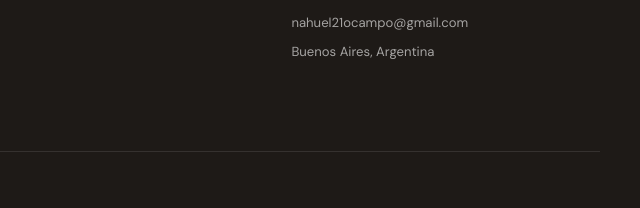
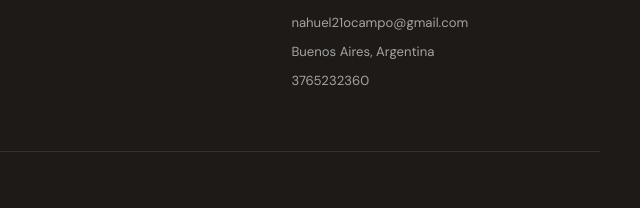
Before and after one commit to nahuocampo22/velour-perfumeria, a website: page public/index.html in a window 1280 px wide. Shown: the part 3809-4017 px from the top of the page, 640-1280 px from the left. Drawn offline with nearby package versions, Linux system fonts and the light colour scheme.

Commit message:
Update index.html

```diff
--- a/public/index.html
+++ b/public/index.html
@@ -182,6 +182,7 @@
       <div class="footer-contact">
         <p>nahuel21ocampo@gmail.com</p>
         <p>Buenos Aires, Argentina</p>
+        <p>3765232360</p>
       </div>
     </div>
     <div class="footer-bottom">
```
